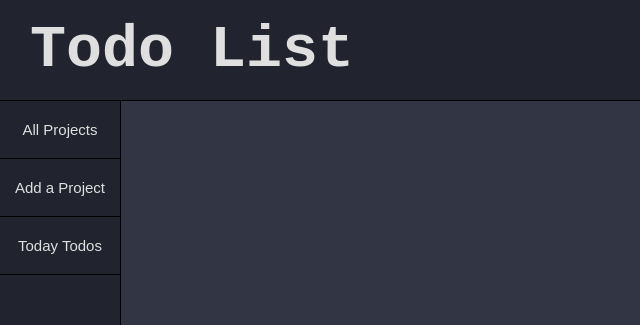
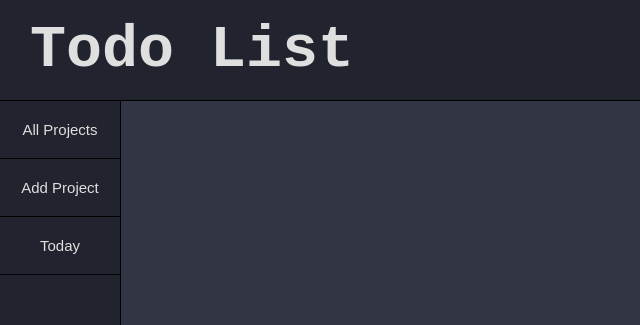
Before and after one commit to SinaBayati/todo-list, a website built with webpack: page src/index.html in a window 1280 px wide. Shown: the top 325 px of the page, 0-640 px from the left. Built offline with nearby package versions, Linux system fonts and the light colour scheme.

```diff
--- a/src/index.html
+++ b/src/index.html
@@ -15,8 +15,8 @@
     </header>
     <nav>
       <button id="projects-btn">All Projects</button>
-      <button id="projects-add-btn">Add a Project</button>
-      <button id="today-todos">Today Todos</button>
+      <button id="projects-add-btn">Add Project</button>
+      <button id="today-todos">Today</button>
     </nav>
     <div id="display"></div>
   </div>
```
Also changed, not shown: 1 other file.
